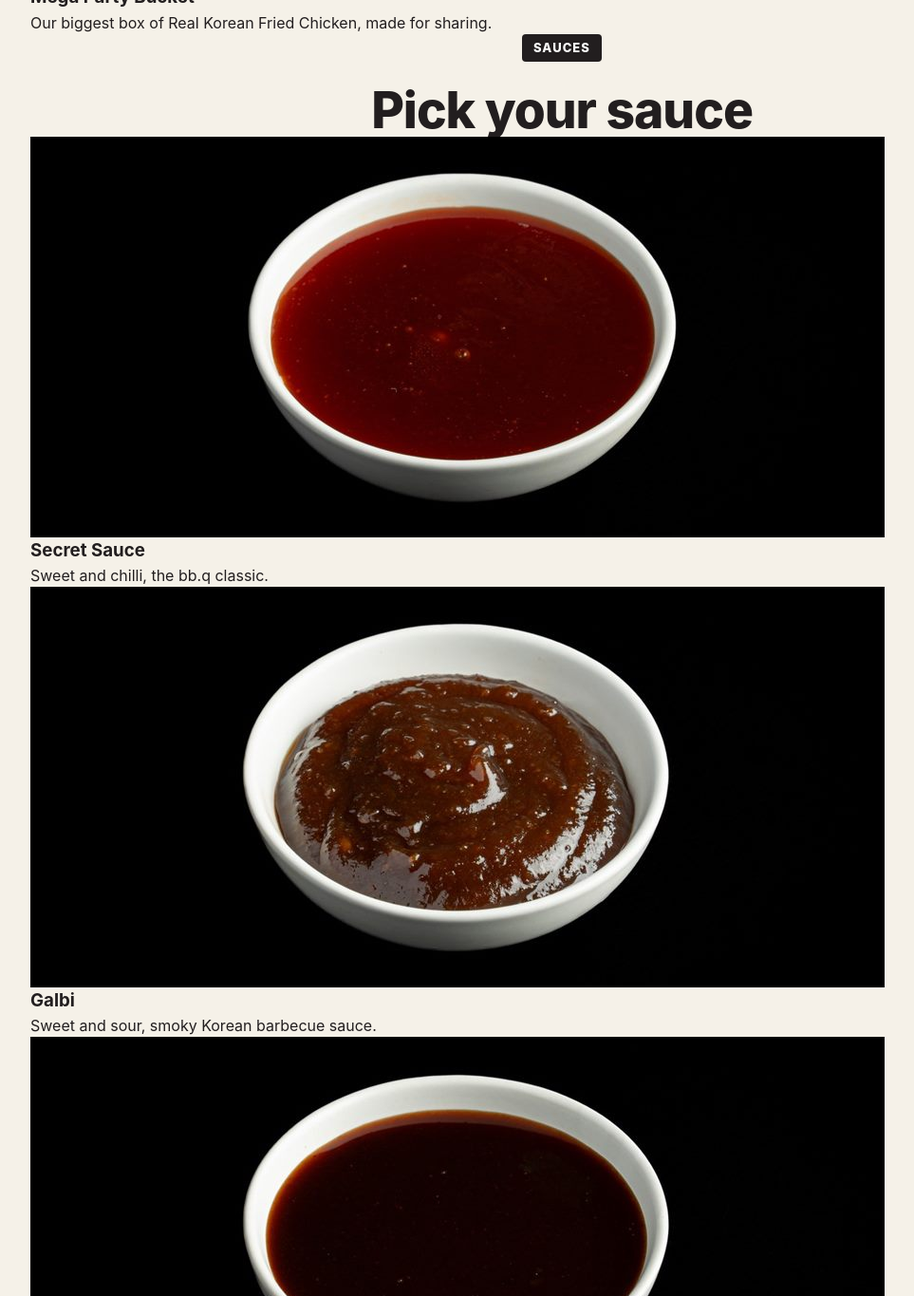
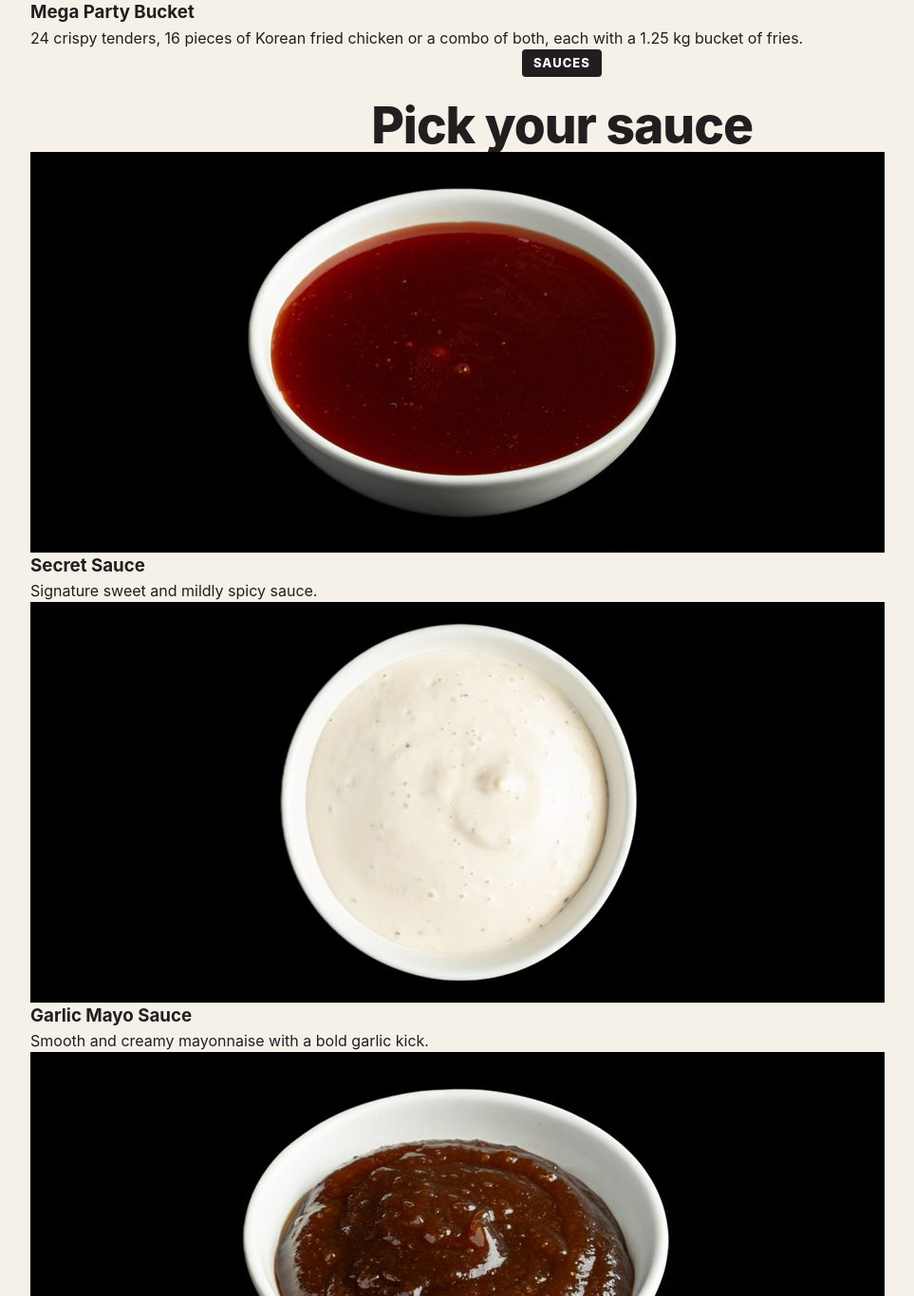
Before and after one commit to teqdeft/BBQ-chicken, a WordPress theme: template wp-content/themes/bbq-chicken/page-templates/menu.php in a window 1280 px wide. Shown: the part 5135-6500 px from the top of the page at 95% size, without its empty margins (48-1011 px from the left). Run offline with PHP 8.4 and a stand-in for WordPress, Linux system fonts and the light colour scheme; the site name, menu and one post (Sample post) are stand-ins, and other content is empty; some libraries are stand-ins or nearby versions; some web fonts are replaced.

Commit message:
Menu and food cards follow the official bb.q menu
From the client's menu and sauce sheets (23 Nov):
- Menu page: categories as on the official menu (Korean fried chicken,
  tenders, meals and meal boxes, burgers and wraps, bowls, Mega Party
  Bucket); the nine sauces with their official names, descriptions and
  order; sides and desserts descriptions; drinks in the sides intro.
- Home: combo meal and party bucket photos from the client; Mega Party
  Bucket and Signature sauces texts updated.
- No Honey Garlic, Soy Garlic or Hot Spicy (not on the menu) in the hero,
  the sauces band or the Discover page.

Co-Authored-By: Claude Opus 5.5 <noreply@anthropic.com>

```diff
--- a/wp-content/themes/bbq-chicken/templates/discover.php
+++ b/wp-content/themes/bbq-chicken/templates/discover.php
@@ -132,7 +132,7 @@ $img_dims = array(
           ),
           array(
               array( 'style' => 'dark', 'img' => 'cut-tenders-3pcs.png', 'title' => 'Double-fried', 'text' => 'Fried twice, so the coating stays crisp even under a glaze.', 'alt' => 'Three crispy chicken tenders' ),
-              array( 'style' => 'red', 'img' => 'cut-4pcs-cheesling.png', 'title' => 'Sauced, not smothered', 'text' => 'Secret Sauce, Honey Garlic, Galbi, Jasoman or Gangjeong, brushed on right after frying.', 'alt' => 'Four pieces of Cheesling chicken' ),
+              array( 'style' => 'red', 'img' => 'cut-4pcs-cheesling.png', 'title' => 'Sauced, not smothered', 'text' => 'Secret Sauce, Galbi, Gangjeong or Jasoman, brushed on right after frying.', 'alt' => 'Four pieces of Cheesling chicken' ),
               array( 'style' => 'wine', 'img' => 'cut-8pcs-secret-sauce-bucket.png', 'title' => 'Made for sharing', 'text' => 'Buckets, boxes and sides meant for the middle of the table.', 'alt' => 'A sharing bucket of chicken glazed in Secret Sauce' ),
           )
       );
--- a/wp-content/themes/bbq-chicken/templates/menu.php
+++ b/wp-content/themes/bbq-chicken/templates/menu.php
@@ -14,6 +14,7 @@ $img_dims = array(
 	'cut-wrap.png'              => array( 848, 608 ),
 	'cut-bowl.png'              => array( 848, 734 ),
 	'cut-8pcs-fried-bucket.png' => array( 660, 838 ),
+	'cut-fries.png'             => array( 480, 624 ),
 );
 ?>
 
@@ -57,12 +58,12 @@ $img_dims = array(
               'alt'   => array( 'text', 'Image description (alt text)' ),
           ),
           array(
-              array( 'style' => 'dark', 'img' => 'cut-2pcs-fried.png', 'title' => 'Real Korean Fried Chicken', 'text' => 'Golden Original, double-fried. 2, 4 or 8 pieces.', 'alt' => 'Two pieces of golden fried chicken' ),
-              array( 'style' => 'red', 'img' => 'cut-tenders-3pcs.png', 'title' => 'Real Crispy Tenders', 'text' => 'Crispy chicken strips. 3, 6 or 12 pieces.', 'alt' => 'Three crispy chicken tenders' ),
-              array( 'style' => 'wine', 'img' => 'cut-burger.png', 'title' => 'Crispy Chicken Burger', 'text' => 'Crispy chicken in a soft bun.', 'alt' => 'A crispy chicken burger' ),
-              array( 'style' => 'wine', 'img' => 'cut-wrap.png', 'title' => 'Wraps', 'text' => 'Crispy or grilled chicken, wrapped to go.', 'alt' => 'A chicken wrap' ),
-              array( 'style' => 'dark', 'img' => 'cut-bowl.png', 'title' => 'Rice and salad bowls', 'text' => 'Crispy or grilled chicken on rice or salad.', 'alt' => 'A chicken rice bowl' ),
-              array( 'style' => 'red', 'img' => 'cut-8pcs-fried-bucket.png', 'title' => 'Mega Party Bucket', 'text' => 'Our biggest box of Real Korean Fried Chicken, made for sharing.', 'alt' => 'A bucket of fried chicken' ),
+              array( 'style' => 'dark', 'img' => 'cut-2pcs-fried.png', 'title' => 'Real Korean Fried Chicken', 'text' => '2, 4 or 8 crispy, juicy pieces of our authentic Korean fried chicken, made to the original recipe.', 'alt' => 'Two pieces of golden fried chicken' ),
+              array( 'style' => 'red', 'img' => 'cut-tenders-3pcs.png', 'title' => 'Real Crispy Tenders', 'text' => '3, 6 or 12 original crispy chicken strips, with 1, 2 or 4 sauces.', 'alt' => 'Three crispy chicken tenders' ),
+              array( 'style' => 'wine', 'img' => 'cut-fries.png', 'title' => 'Meals and meal boxes', 'text' => 'Any favourite with fries and a drink: tenders, Korean fried chicken, a burger, a wrap or a bowl. Also as a Meal Box for 2 or a Family Meal Box.', 'alt' => 'Fries in a bb.q fries box' ),
+              array( 'style' => 'wine', 'img' => 'cut-burger.png', 'title' => 'Burgers and wraps', 'text' => 'A crispy chicken burger with fresh vegetables and sauce in a soft bun, or crispy chicken strips in a wrap with fresh vegetables.', 'alt' => 'A crispy chicken burger' ),
+              array( 'style' => 'dark', 'img' => 'cut-bowl.png', 'title' => 'Rice and salad bowls', 'text' => 'Crispy chicken strips on white rice or on lettuce and mixed vegetables, with fresh vegetables and our special sauce.', 'alt' => 'A chicken rice bowl' ),
+              array( 'style' => 'red', 'img' => 'cut-8pcs-fried-bucket.png', 'title' => 'Mega Party Bucket', 'text' => '24 crispy tenders, 16 pieces of Korean fried chicken or a combo of both, each with a 1.25 kg bucket of fries.', 'alt' => 'A bucket of fried chicken' ),
           )
       );
       foreach ( $chicken as $card ) :
@@ -106,15 +107,15 @@ $img_dims = array(
               'alt'   => array( 'text', 'Photo description (alt text)' ),
           ),
           array(
-              array( 'img' => 'sauce-secret-sauce.jpg', 'title' => 'Secret Sauce', 'text' => 'Sweet and chilli, the bb.q classic.', 'spice' => '1', 'note' => '', 'alt' => 'A bowl of Secret Sauce' ),
-              array( 'img' => 'sauce-galbi.jpg', 'title' => 'Galbi', 'text' => 'Sweet and sour, smoky Korean barbecue sauce.', 'spice' => '0', 'note' => '', 'alt' => 'A bowl of Galbi sauce' ),
-              array( 'img' => 'sauce-gangjeong.jpg', 'title' => 'Gangjeong', 'text' => 'Sweet, crunchy and slightly spicy.', 'spice' => '1', 'note' => '', 'alt' => 'A bowl of Gangjeong sauce' ),
-              array( 'img' => 'sauce-jasoman.jpg', 'title' => 'Jasoman', 'text' => '', 'spice' => '2', 'note' => '', 'alt' => 'A bowl of Jasoman sauce' ),
-              array( 'img' => 'sauce-cheesling.jpg', 'title' => 'Cheesling', 'text' => '', 'spice' => '0', 'note' => '', 'alt' => 'A bowl of Cheesling seasoning' ),
-              array( 'img' => 'sauce-red-chak-chak-mayo.jpg', 'title' => 'Red Chak Chak Mayo', 'text' => '', 'spice' => 'tbc', 'note' => '', 'alt' => 'A bowl of Red Chak Chak Mayo' ),
-              array( 'img' => 'sauce-galbi-mayo.jpg', 'title' => 'Galbi Mayo', 'text' => 'Creamy mayonnaise with the sweet and sour touch of Galbi.', 'spice' => '0', 'note' => '', 'alt' => 'A bowl of Galbi Mayo' ),
-              array( 'img' => 'sauce-garlic-mayo.jpg', 'title' => 'Garlic Mayo', 'text' => '', 'spice' => 'tbc', 'note' => '', 'alt' => 'A bowl of Garlic Mayo' ),
-              array( 'img' => 'sauce-jamaica-mayo.jpg', 'title' => 'Jamaica Mayo', 'text' => '', 'spice' => 'tbc', 'note' => '', 'alt' => 'A bowl of Jamaica Mayo' ),
+              array( 'img' => 'sauce-secret-sauce.jpg', 'title' => 'Secret Sauce', 'text' => 'Signature sweet and mildly spicy sauce.', 'spice' => '1', 'note' => '', 'alt' => 'A bowl of Secret Sauce' ),
+              array( 'img' => 'sauce-garlic-mayo.jpg', 'title' => 'Garlic Mayo Sauce', 'text' => 'Smooth and creamy mayonnaise with a bold garlic kick.', 'spice' => 'tbc', 'note' => '', 'alt' => 'A bowl of Garlic Mayo Sauce' ),
+              array( 'img' => 'sauce-galbi.jpg', 'title' => 'Galbi Sauce', 'text' => 'Sweet, tangy, and smoky Korean BBQ sauce.', 'spice' => '0', 'note' => '', 'alt' => 'A bowl of Galbi Sauce' ),
+              array( 'img' => 'sauce-galbi-mayo.jpg', 'title' => 'Galbi Mayo Sauce', 'text' => 'Creamy mayonnaise infused with sweet and savory Galbi BBQ flavor.', 'spice' => '0', 'note' => '', 'alt' => 'A bowl of Galbi Mayo Sauce' ),
+              array( 'img' => 'sauce-gangjeong.jpg', 'title' => 'Gangjeong Sauce', 'text' => 'Sweet, crunchy, and mildly spicy sauce.', 'spice' => '1', 'note' => '', 'alt' => 'A bowl of Gangjeong Sauce' ),
+              array( 'img' => 'sauce-jasoman.jpg', 'title' => 'Jasoman Sauce', 'text' => 'Bold and fiery hot sauce with garlic and black pepper.', 'spice' => '2', 'note' => '', 'alt' => 'A bowl of Jasoman Sauce' ),
+              array( 'img' => 'sauce-jamaica-mayo.jpg', 'title' => 'Jamaica Mayo Sauce', 'text' => 'Creamy mayonnaise with a smoky and spicy kick.', 'spice' => 'tbc', 'note' => '', 'alt' => 'A bowl of Jamaica Mayo Sauce' ),
+              array( 'img' => 'sauce-red-chak-chak-mayo.jpg', 'title' => 'Red Chak Chak Sauce', 'text' => 'Our Korean take on the classic brava sauce, creamier and extra spicy.', 'spice' => 'tbc', 'note' => '', 'alt' => 'A bowl of Red Chak Chak Sauce' ),
+              array( 'img' => 'sauce-cheesling.jpg', 'title' => 'Cheesling Sauce', 'text' => 'Irresistible cheddar cheese seasoning with a sweet and savory twist.', 'spice' => '0', 'note' => '', 'alt' => 'A bowl of Cheesling seasoning' ),
           )
       );
       foreach ( $sauces as $sauce ) :
@@ -149,9 +150,9 @@ $img_dims = array(
 <?php bbq_section( 'Sides' ); ?>
 <section class="section sides" aria-labelledby="sides-title">
   <div class="section-head">
-    <span class="eyebrow eyebrow--glass"><?php bbq_text( 'sides_eyebrow', 'Sides', 'Label' ); ?></span>
+    <span class="eyebrow eyebrow--glass"><?php bbq_text( 'sides_eyebrow', 'Sides and desserts', 'Label' ); ?></span>
     <h2 class="h2" id="sides-title"><?php bbq_text( 'sides_title', 'On the side', 'Heading' ); ?></h2>
-    <p class="lead"><?php bbq_textarea( 'sides_lead', 'Allergen and nutrition information per market will be published here.', 'Intro text' ); ?></p>
+    <p class="lead"><?php bbq_textarea( 'sides_lead', 'To drink: water, Coca-Cola, Fanta, Sprite, Fuze Tea, Aquarius and Monster. Allergen and nutrition information per market will be published here.', 'Intro text' ); ?></p>
   </div>
   <div class="row-slider" data-slider>
     <div class="side-grid" data-slider-viewport>
@@ -166,11 +167,11 @@ $img_dims = array(
               'alt'   => array( 'text', 'Photo description (alt text)' ),
           ),
           array(
-              array( 'img' => 'side-fries.jpg', 'title' => 'Fries', 'text' => 'Crispy, salted, the obvious partner.', 'alt' => 'Fries in a bb.q fries box' ),
-              array( 'img' => 'side-shaken-galaxy-fries.jpg', 'title' => 'Shaken Galaxy Fries', 'text' => 'Golden and crispy fries with our signature cheese topping.', 'alt' => 'Shaken Galaxy Fries spilling out of their bag' ),
-              array( 'img' => 'side-coleslaw.jpg', 'title' => 'Coleslaw', 'text' => 'Cool, creamy and sweet.', 'alt' => 'A bowl of coleslaw' ),
-              array( 'img' => 'side-tteokbokki.jpg', 'title' => 'Tteokbokki', 'text' => 'Chewy rice cakes, Classic Spicy or Rose.', 'alt' => 'A cup of tteokbokki rice cakes' ),
-              array( 'img' => 'side-chibboq-sweet-bites.jpg', 'title' => 'ChiBBoQ Sweet Bites', 'text' => '3 or 5 pieces, dusted with cinnamon sugar.', 'alt' => 'ChiBBoQ Sweet Bites dusted with cinnamon sugar' ),
+              array( 'img' => 'side-fries.jpg', 'title' => 'Fries', 'text' => 'Golden, crispy fries.', 'alt' => 'Fries in a bb.q fries box' ),
+              array( 'img' => 'side-shaken-galaxy-fries.jpg', 'title' => 'Shaken Galaxy Fries', 'text' => 'Golden, crispy fries with our signature spiced cheese seasoning.', 'alt' => 'Shaken Galaxy Fries spilling out of their bag' ),
+              array( 'img' => 'side-tteokbokki.jpg', 'title' => 'Tteokbokki', 'text' => 'Korean rice cakes slow-cooked in our traditional spicy sauce (Classic Spicy), or the creamier Rose, with cream and a touch of heat.', 'alt' => 'A cup of tteokbokki rice cakes' ),
+              array( 'img' => 'side-coleslaw.jpg', 'title' => 'Coleslaw', 'text' => 'Our classic, refreshing coleslaw with a creamy touch.', 'alt' => 'A bowl of coleslaw' ),
+              array( 'img' => 'side-chibboq-sweet-bites.jpg', 'title' => 'ChiBBoQ Sweet Bites', 'text' => 'Crispy, sweet rice bites. 3 or 5 pieces.', 'alt' => 'ChiBBoQ Sweet Bites' ),
           )
       );
       foreach ( $sides as $side ) :
```
Also changed, not shown: wp-content/themes/bbq-chicken/templates/home.php (+9 -8 lines), wp-content/themes/bbq-chicken/assets/img/food-combo-meal.jpg (added), wp-content/themes/bbq-chicken/assets/img/food-party-bucket.jpg (added).
